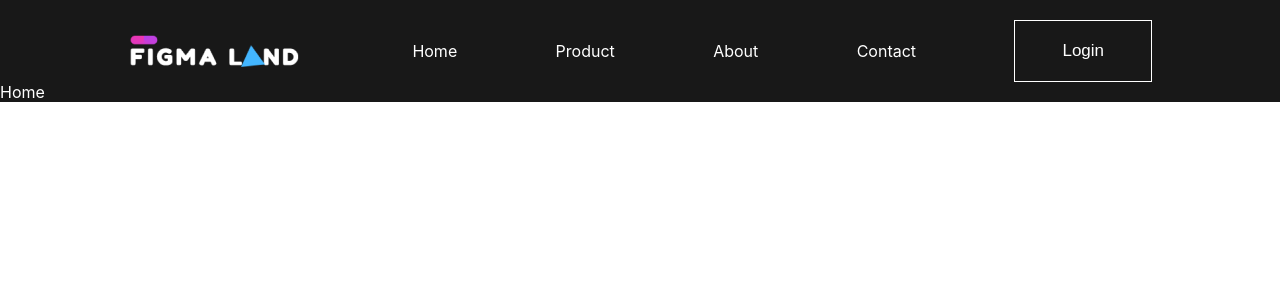
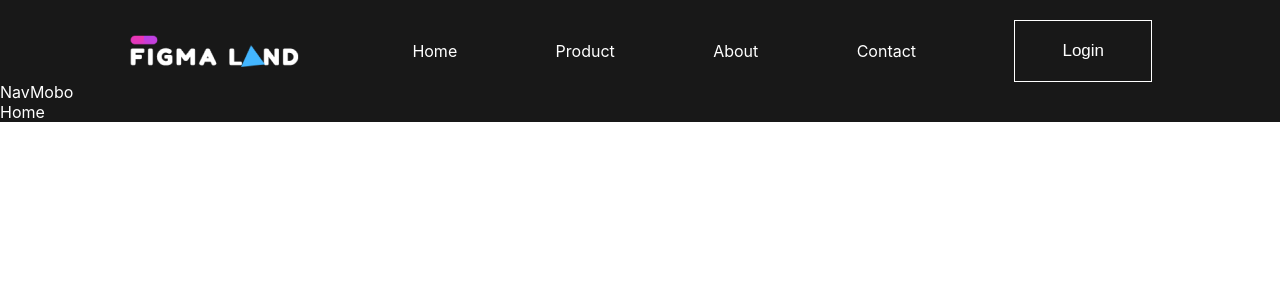
Before and after one commit to TheDa21crj/Landing-Page, a React (Create React App) app: page / in a window 1280 px wide. Shown: the top 300 px of the page. Built offline with nearby package versions, Linux system fonts and the light colour scheme; the HTML template or start-up script is replaced by a standard one.

Commit message:
import NavMobo

```diff
--- a/src/Pages/Home.js
+++ b/src/Pages/Home.js
@@ -1,11 +1,13 @@
 import React from "react";
 import Nav from "./../Components/Nav";
+import NavMobo from "./../Components/NavMobo";
 
 export default function Home() {
   return (
     <div>
       <Nav />
-      Home
+      <NavMobo />
+      Home{" "}
     </div>
   );
 }
```
